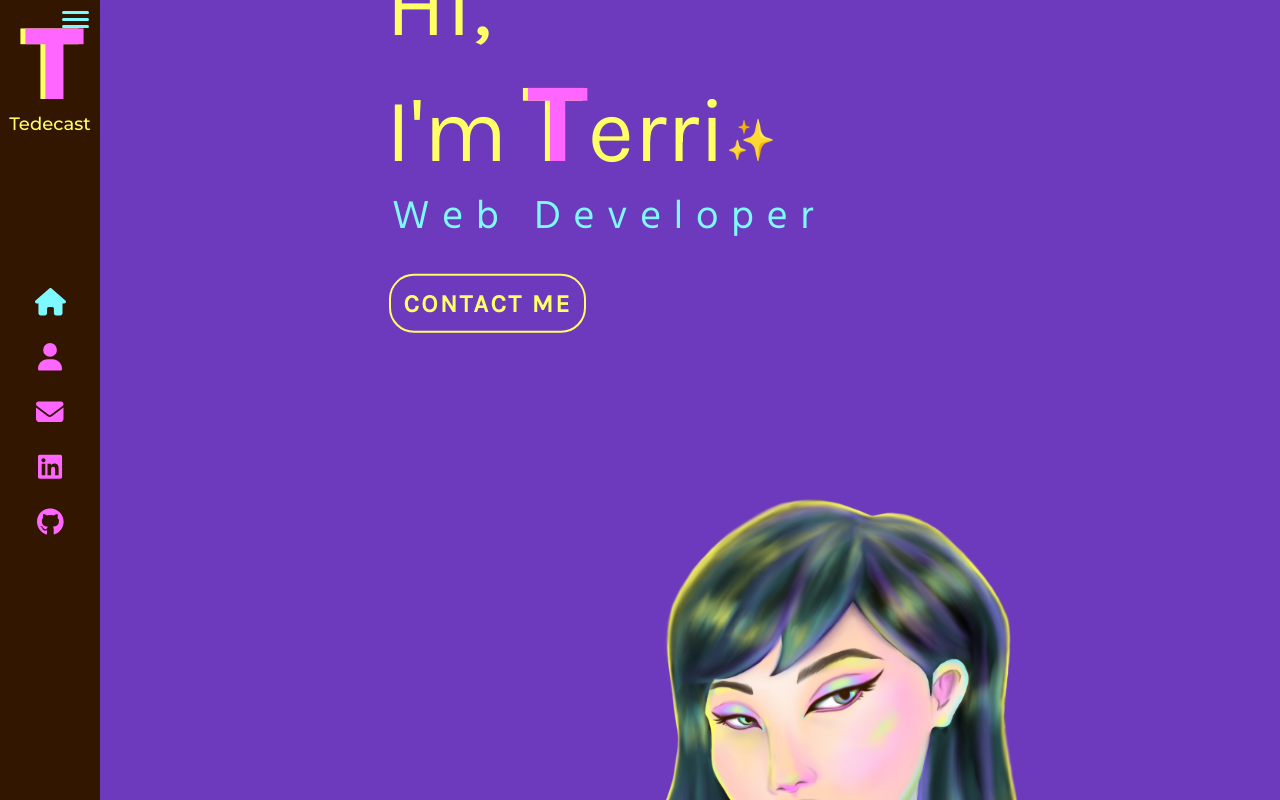
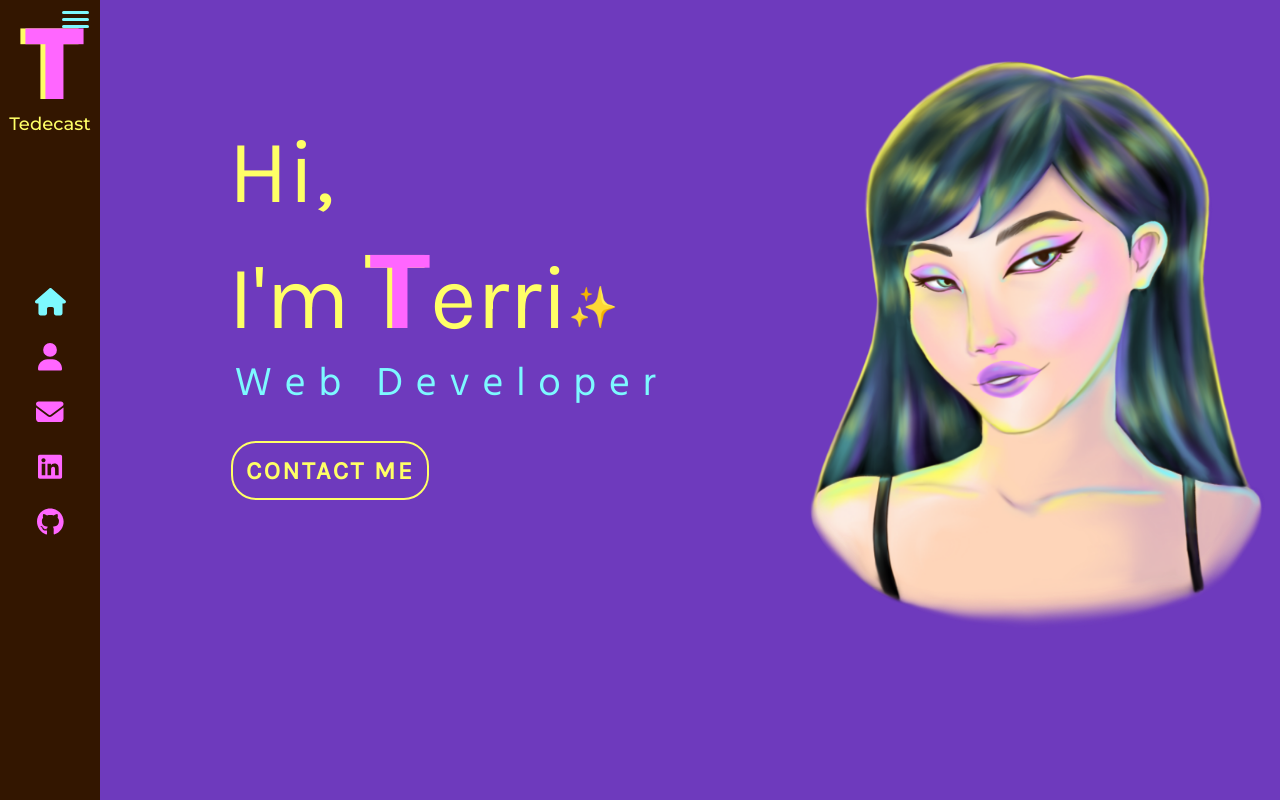
Before and after one commit to tedecast/Portfolio-Website, a React (Create React App) app: page / in a window 1280 px wide. Shown: the top 800 px of the page. Built offline with nearby package versions, Linux system fonts and the light colour scheme.

Commit message:
Making changes

```diff
--- a/src/components/Home/index.js
+++ b/src/components/Home/index.js
@@ -9,8 +9,10 @@ const Home = () => {
   const emoji = '\u{2728}'
   const [letterClass, setLetterClass] = useState('text-animate')
   const nameArray = ['e', 'r', 'r', 'i']
-  const jobTitle = "Web Developer"
-  const jobArray = jobTitle.split('').map((letter) => letter === ' ' ? '\u00A0' : letter)
+  const jobTitle = 'Web Developer'
+  const jobArray = jobTitle
+    .split('')
+    .map((letter) => (letter === ' ' ? '\u00A0' : letter))
 
   useEffect(() => {
     const timeoutId = setTimeout(() => {
@@ -23,7 +25,7 @@ const Home = () => {
 
   return (
     <>
-      <div className="container home-page">
+      <div className="home-page">
         <div className="text-zone">
           <h1 className="landing-text">
             <span className={`hi-text ${letterClass}`}>H</span>
@@ -40,13 +42,15 @@ const Home = () => {
                 {letter}
               </span>
             ))}
-            <span className={`emoji ${letterClass} name-label _20` }>{emoji}</span>
+            <span className={`emoji ${letterClass} name-label _20`}>
+              {emoji}
+            </span>
             <br />
           </h1>
 
           <div className="job-title">
-          <br />
-          {jobArray.map((letter, index) => (
+            <br />
+            {jobArray.map((letter, index) => (
               <span
                 key={index}
                 className={`${letterClass} name-label _${index + 21}`}
--- a/src/components/Home/index.scss
+++ b/src/components/Home/index.scss
@@ -1,9 +1,14 @@
 .home-page {
+  width: 100%;
+  display: flex;
+  justify-content: flex-end;
   .text-zone {
-    margin: auto;
-    transform: translateY(-50%);
-    width: 40%;
-    max-height: 90%;
+    text-align: left;
+    margin: 5em auto;
+    // transform: translateY(-50%);
+    // width: 40%;
+    // max-height: 90%;
+    padding-left: 20em;
   }
 
   .t-logo {
@@ -96,11 +101,11 @@
   z-index: 0;
   width: 45em;
   height: 60em;
-  top: -7.5em;
-  left: 55%;
+  margin-left: 10em;
   opacity: 0;
   transition: opacity 0.5s ease-in-out;
   animation: fade-in 1.5s 4s forwards;
+  padding-bottom: 15em;
 }
 
 @keyframes fade-in {
@@ -114,7 +119,7 @@
 
 // Mobile adjustments
 
-@media (max-width: 740px) {
+@media (max-width: 768px) {
   body {
     width: 100vw;
   }
--- a/src/components/Sidebar/sidebar.scss
+++ b/src/components/Sidebar/sidebar.scss
@@ -5,6 +5,7 @@
   position: absolute;
   top: 0;
   z-index: 3;
+
 
   .t-logo {
     font-family: 'Coolvetica';
```
